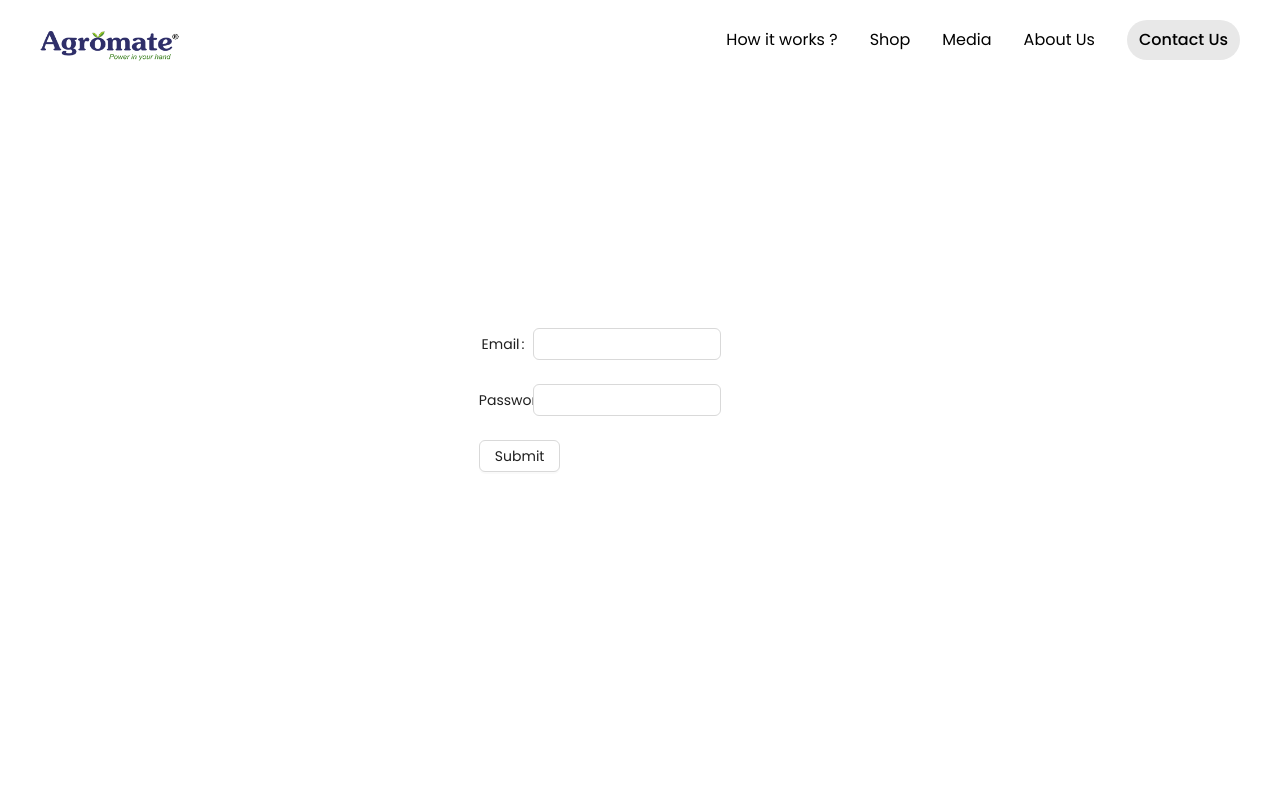
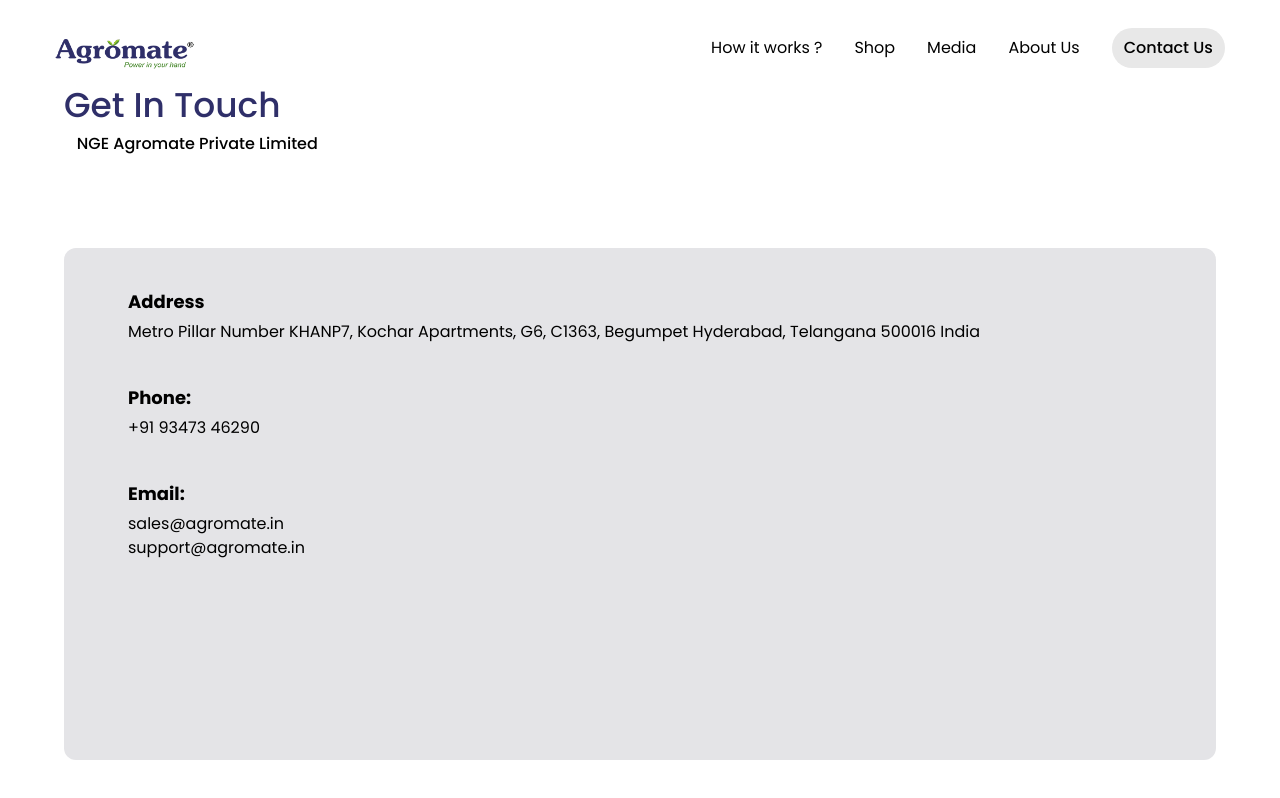
Before and after one commit to itsmechaithanya/Agromate, a React (Vite) app: page /ContactUs in a window 1280 px wide. Built offline with nearby package versions, Linux system fonts and the light colour scheme.

Commit message:
first commit

```diff
--- a/src/Components/ContactUs.jsx
+++ b/src/Components/ContactUs.jsx
@@ -1,62 +1,25 @@
-import React, { useState } from 'react';
-import { PlusOutlined } from '@ant-design/icons';
-import {
-  Button,
-  Cascader,
-  Checkbox,
-  ColorPicker,
-  DatePicker,
-  Form,
-  Input,
-  InputNumber,
-  Radio,
-  Rate,
-  Select,
-  Slider,
-  Switch,
-  TreeSelect,
-  Upload,
-} from 'antd';
-const { RangePicker } = DatePicker;
-const { TextArea } = Input;
-const normFile = (e) => {
-  if (Array.isArray(e)) {
-    return e;
-  }
-  return e?.fileList;
-};
-const ContactUs = () => {
-  const [componentDisabled, setComponentDisabled] = useState(true);
+import React from 'react'
+
+function ContactUs() {
   return (
-    <div className='h-screen w-screen flex justify-center items-center'>
+    <div className='pt-[10vh] flex flex-col px-[5vw] py-[5vh] w-screen h-screen justify-between '>
+      <div>
+      <h1 className='text-[4.3vh] text-[#2F2F69] font-medium'>Get In Touch</h1>
+      <h1 className='pl-[1vw] font-medium'>NGE Agromate Private Limited</h1>
+      </div>
+      <div className='bg-zinc-200 px-[5vw] pb-[25vh] rounded-xl'>
+      <h1 className='mt-[5vh] mb-[.5vh] font-bold text-lg'>Address</h1>
+      <h1 className=''>Metro Pillar Number KHANP7, Kochar Apartments, G6, C1363, Begumpet
+          Hyderabad, Telangana 500016
+          India
+      </h1>
+      <h1 className='mt-[5vh] mb-[.5vh] font-bold text-lg'>Phone:</h1>
+      <h1>+91 93473 46290</h1>
+      <h1 className='mt-[5vh] mb-[.5vh] font-bold text-lg'>Email:</h1>
+      <h1>sales@agromate.in <br/>support@agromate.in</h1>
+      </div>
+    </div>
+  )
+}
 
-      <Form
-        labelCol={{
-          span: 4,
-        }}
-        wrapperCol={{
-          span: 14,
-        }}
-        layout="horizontal"
-
-        style={{
-          maxWidth: 600,
-        }}
-      >
-
-        <Form.Item label="Email">
-          <Input />
-        </Form.Item>
-        <Form.Item label="Password">
-          <Input />
-        </Form.Item>
-
-
-       <Button>Submit</Button>
-
-
-      </Form>
-    </div>
-  );
-};
 export default ContactUs
--- a/src/Components/NavBar.jsx
+++ b/src/Components/NavBar.jsx
@@ -4,7 +4,7 @@
 
 function NavBar() {
   return (
-    <div className='w-screen h-[7vh] backdrop-blur-md flex justify-between items-center px-5 lg:p-10 fixed bg-[#ffffff3f] top-0'>
+    <div className='w-[97vw] h-[7vh] backdrop-blur-md flex justify-between items-center px-5 lg:p-[4.5vh] lg:mt-[1.5vh] lg:mx-[1.5vw] lg:rounded-full lg:overflow-hidden fixed bg-[#ffffff3f] top-0'>
       <div>
         <Link to="/">
           <img className='w-[35vw] lg:w-[11vw] pt-3' src={logo} alt="" />
```
